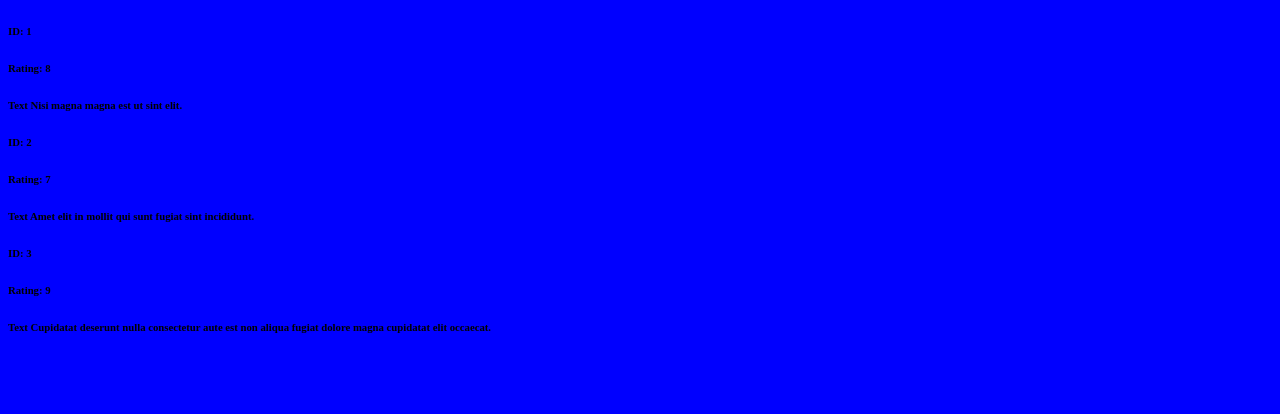
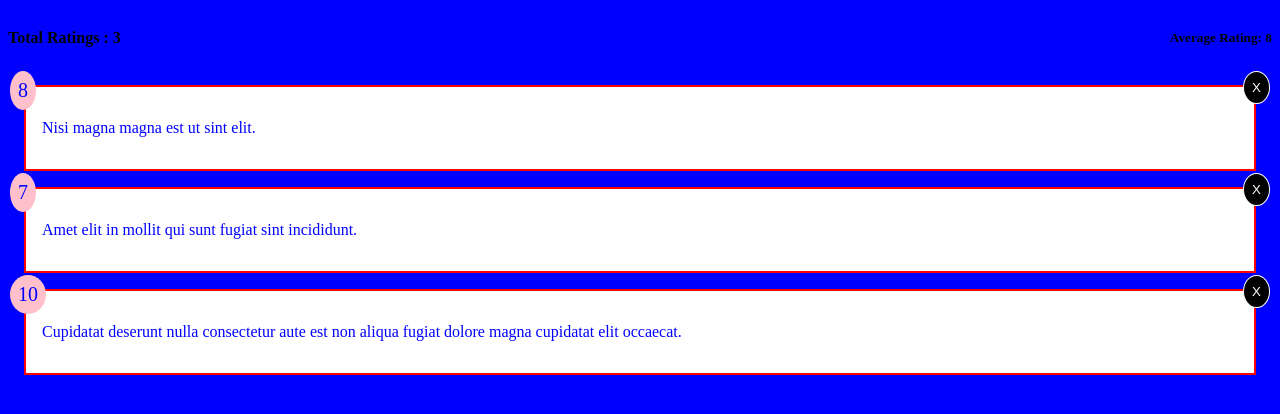
Before and after one commit to sebasakd86/svelte-101-rating, a Svelte app: page / in a window 1280 px wide. Shown: the top 414 px of the page. Built offline with nearby package versions, Linux system fonts and the light colour scheme.

Commit message:
Added tailwind to no avail Added some stuff to deal with forwarding events and controlling the values

```diff
--- /dev/null
+++ b/postcss.config.js
@@ -0,0 +1,6 @@
+module.exports = {
+  plugins: {
+    tailwindcss: {},
+    autoprefixer: {},
+  },
+}
--- a/src/App.svelte
+++ b/src/App.svelte
@@ -1,5 +1,6 @@
 <script lang="ts">
 	import FeedbackList from "./components/FeedbackList.svelte";
+	import FeedbackStats from "./components/FeedbackStats.svelte";
 	let feedback = [
 		{
 			id: 1,
@@ -13,14 +14,21 @@
 		},
 		{
 			id: 3,
-			rating: 9,
+			rating: 10,
 			text: "Cupidatat deserunt nulla consectetur aute est non aliqua fugiat dolore magna cupidatat elit occaecat.",
 		},
 	];
+	const deleteListItem = (e) => {
+		feedback = feedback.filter((f) => f.id !== e.detail);
+	};
+
+	$: count = feedback.length;
+	$: avg = Math.round(feedback.reduce((cv, pv) => pv.rating + cv, 0) / count);
 </script>
 
 <main>
-	<FeedbackList {feedback} />
+	<FeedbackStats {avg} {count} />
+	<FeedbackList {feedback} on:delete-list-item={deleteListItem} />
 </main>
 
 <style>
--- a/src/components/Card.svelte
+++ b/src/components/Card.svelte
@@ -1,3 +1,15 @@
-<div>
+<div class="card">
 	<slot />
 </div>
+
+<style>
+	.card {
+		background-color: white;
+		/* border-radius: 2rem; */
+		padding: 1rem;
+		margin: 1rem;
+		position: relative;
+		color: blue;
+		border: 2px solid red;
+	}
+</style>
--- a/src/components/FeedbackItem.svelte
+++ b/src/components/FeedbackItem.svelte
@@ -1,10 +1,42 @@
 <script>
+	import { createEventDispatcher } from "svelte";
 	import Card from "./Card.svelte";
 	export let item = {};
+	const dispatch = createEventDispatcher();
+	const handleDelete = (id) => {
+		console.log(id);
+		dispatch("delete-list-item", id);
+	};
 </script>
 
 <Card>
-	<h6>ID: {item.id}</h6>
-	<h6>Rating: {item.rating}</h6>
-	<h6>Text {item.text}</h6>
+	<div class="num-display">
+		{item.rating}
+	</div>
+	<button on:click={handleDelete(item.id)} class="close">X</button>
+	<p class="text-display">{item.text}</p>
 </Card>
+
+<style>
+	.num-display {
+		position: absolute;
+		left: -1rem;
+		top: -1rem;
+		background: pink;
+		border-radius: 50%;
+		padding: 0.5rem;
+		font-size: 1.25rem;
+	}
+	.close {
+		position: absolute;
+		top: -1rem;
+		right: -1rem;
+		color: white;
+		background-color: black;
+		border: 1px solid white;
+		border-radius: 50%;
+		padding: 0.5rem;
+	}
+	.text-display {
+	}
+</style>
--- a/src/components/FeedbackList.svelte
+++ b/src/components/FeedbackList.svelte
@@ -6,5 +6,5 @@
 </script>
 
 {#each feedback as item (item.id)}
-	<FeedbackItem {item} />
+	<FeedbackItem {item} on:delete-list-item />
 {/each}
--- /dev/null
+++ b/src/components/FeedbackStats.svelte
@@ -0,0 +1,18 @@
+<script>
+	export let count = 0;
+	export let avg = 0;
+</script>
+
+<div class="stats">
+	<h4>Total Ratings : {count}</h4>
+	<h5>Average Rating: {avg}</h5>
+</div>
+
+<style>
+	.stats {
+		display: flex;
+		justify-content: space-between;
+		align-items: center;
+		margin: auto 0;
+	}
+</style>
```
Also changed, not shown: package.json (+6 -3 lines), tailwind.config.cjs (added, +8 -0 lines), 1 other file (tests, documents, lock files or other folders).
